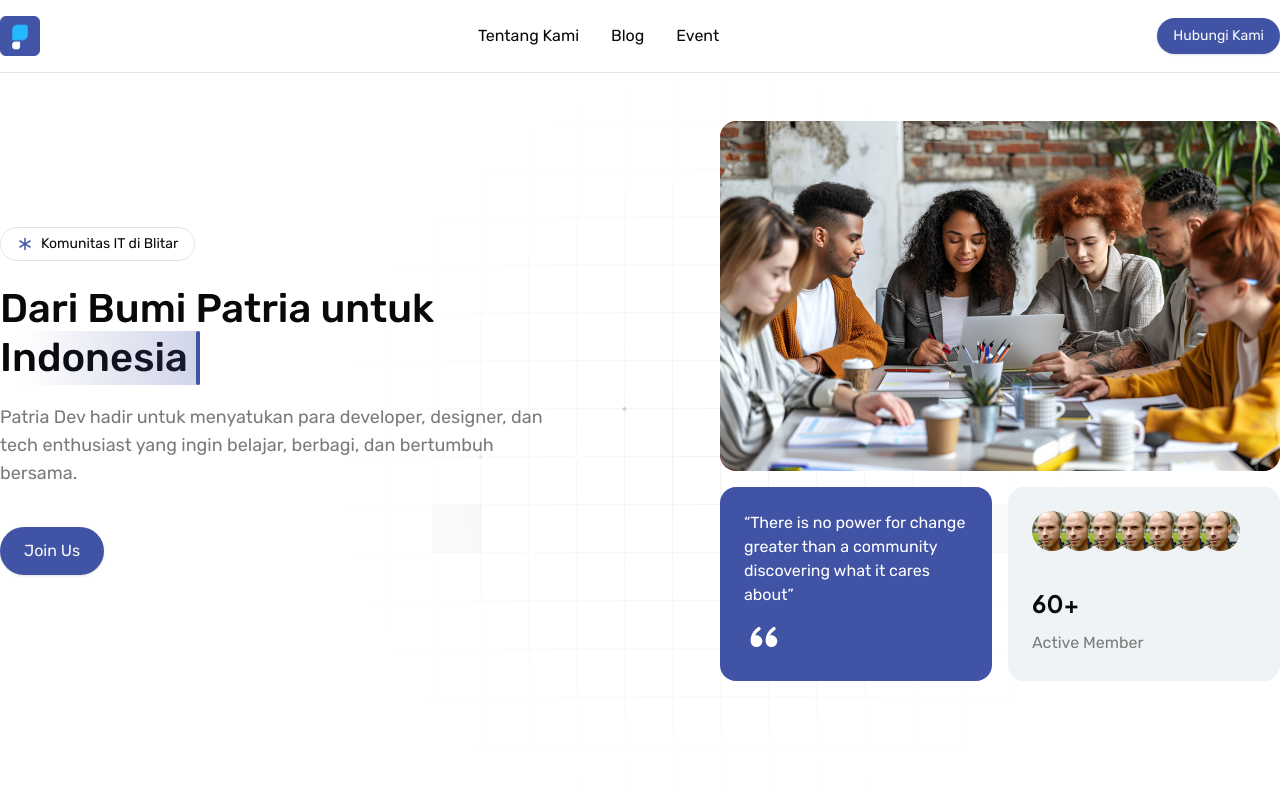
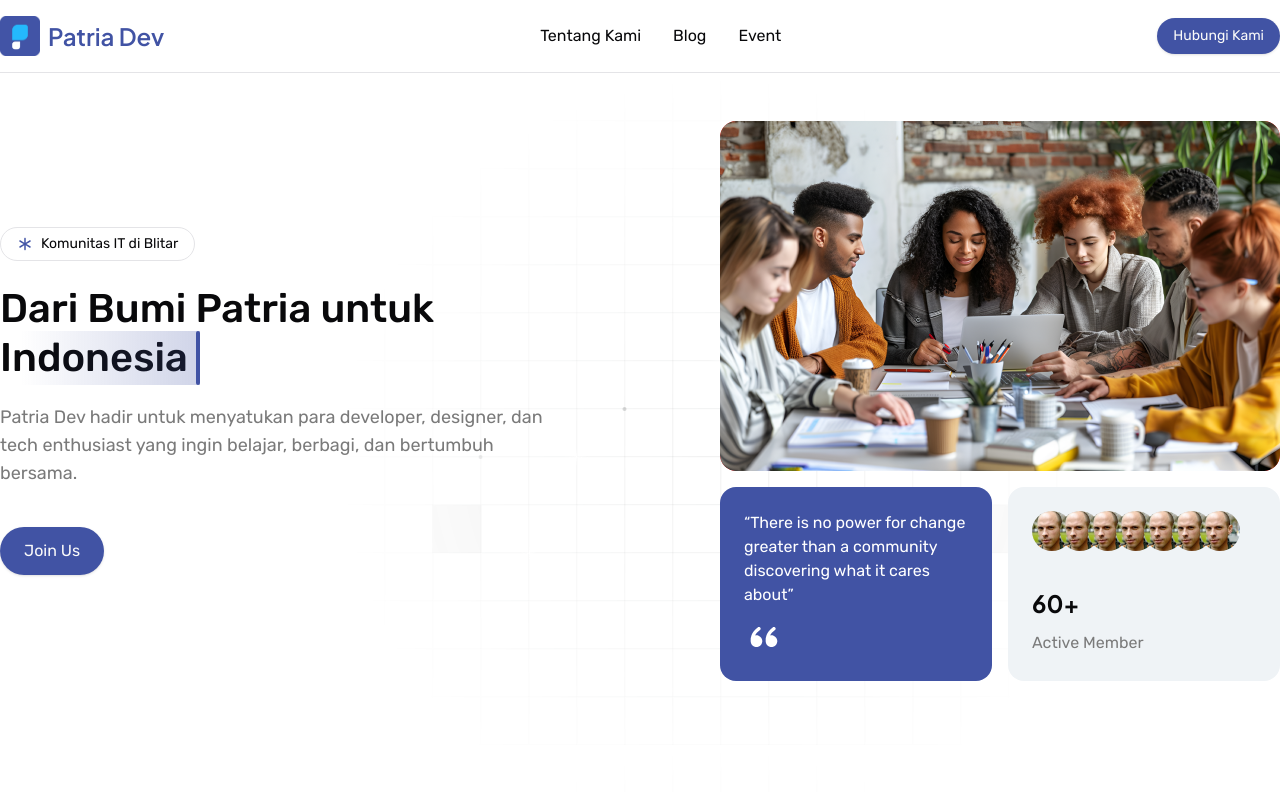
Before and after one commit to patria-developer/patriadev.org, a Next.js app: page / in a window 1280 px wide. Shown: the top 792 px of the page. Built offline with nearby package versions, Linux system fonts and the light colour scheme.

Commit message:
feat(header): add logo name

```diff
--- a/components/header.tsx
+++ b/components/header.tsx
@@ -32,8 +32,11 @@ export default function Header() {
     return (
         <header className='border-b'>
             <div className='container mx-auto flex h-[72px] items-center justify-between px-5 xl:px-0'>
-                <Link href='/'>
+                <Link href='/' className='flex items-center gap-2'>
                     <Image src={logo} alt='patria dev logo' width={40} height={40} />
+                    <p className='font-plus-jakarta-sans text-2xl font-semibold text-primary'>
+                        Patria Dev
+                    </p>
                 </Link>
                 <div className='hidden gap-8 md:flex'>
                     {navigationLink
```
